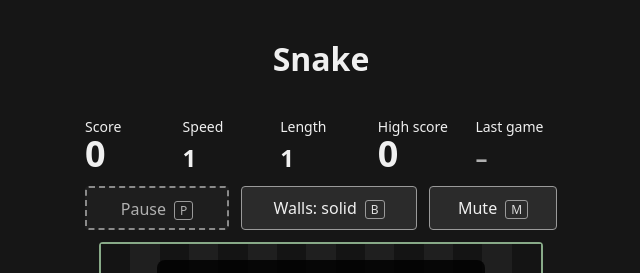
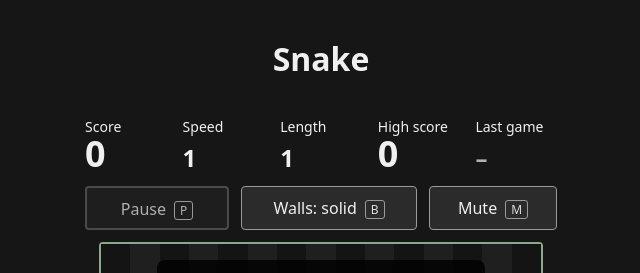
Before and after one commit to mariusachim/awesomeProject1, a React (Vite) app: page / in a window 1280 px wide. Shown: the top 273 px of the page, without its empty margins (319-959 px from the left). Built offline with nearby package versions, Linux system fonts and the light colour scheme.

Commit message:
feat(#320): use a solid border on the disabled pause button

```diff
--- a/src/index.css
+++ b/src/index.css
@@ -39,7 +39,7 @@ button {
 button:disabled {
   color: #b0b0b0;
   background: #1e1e1e;
-  border: 2px dashed #8a8a8a;
+  border: 2px solid #4a4a4a;
   cursor: not-allowed;
 }
 
```
